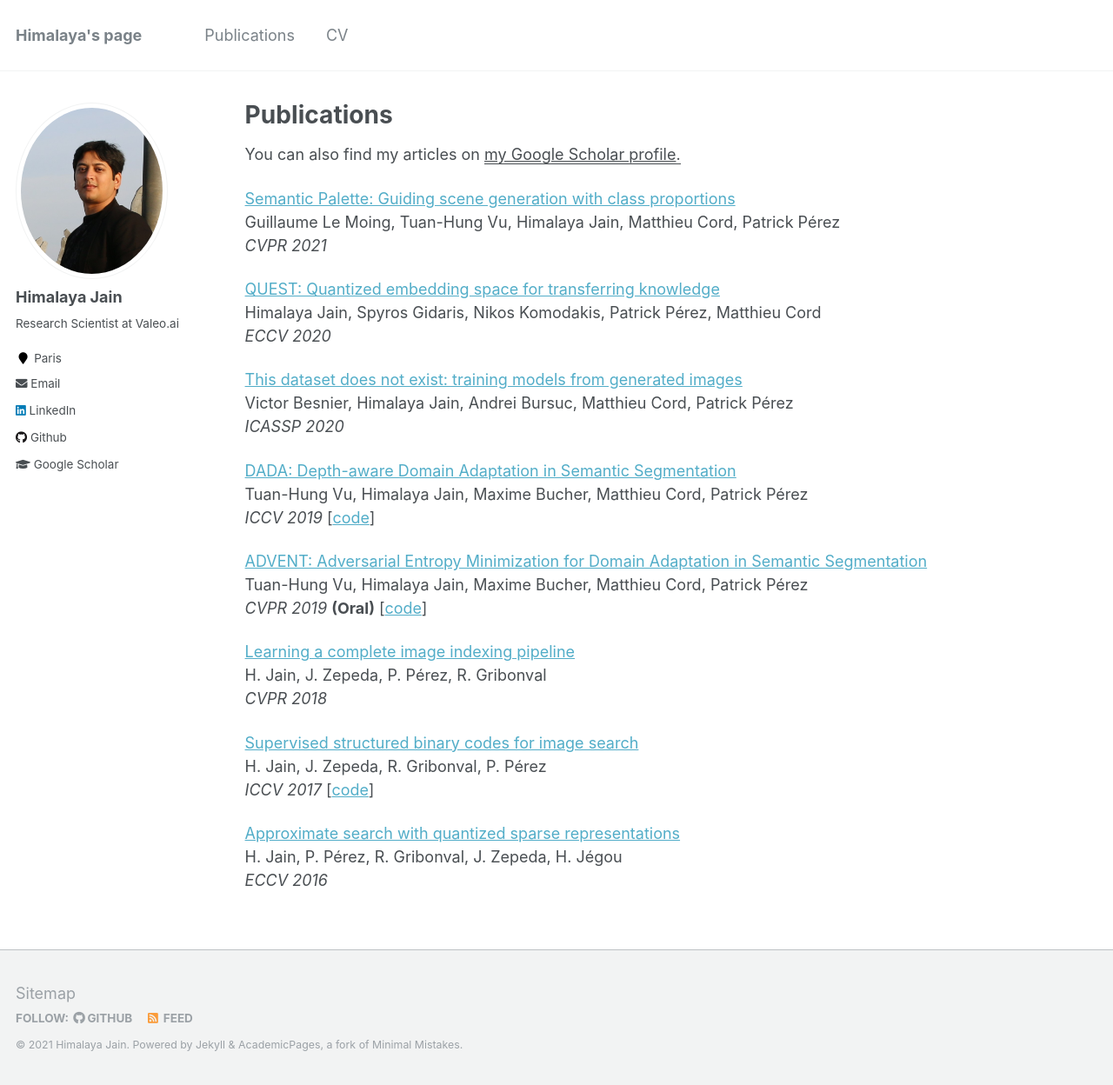
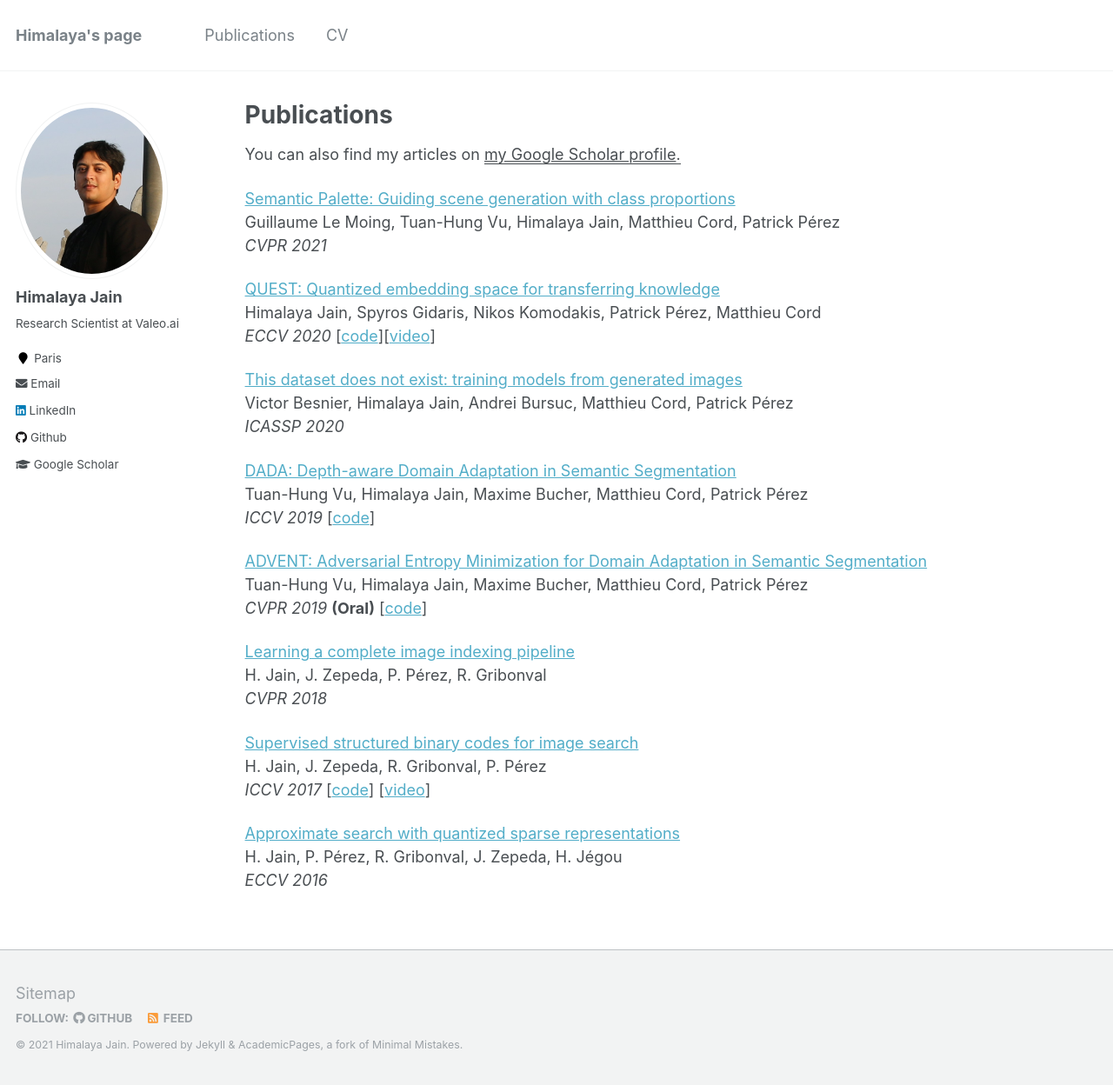
Before and after one commit to himalayajain/himalayajain.github.io, a Jekyll site: the page built from _pages/publications.md, in a window 1280 px wide and 1248 px high. Shown: the whole window at 87% size. Built offline with Jekyll 4.4.1, drawn with Linux system fonts in a browser that asks for light colours.

Commit message:
Update publications.md

```diff
--- a/_pages/publications.md
+++ b/_pages/publications.md
@@ -7,13 +7,13 @@ author_profile: true
 
 You can also find my articles on <u><a href="https://scholar.google.fr/citations?user=Xl7SNlsAAAAJ&hl=en">my Google Scholar profile</a>.</u>
 
-[Semantic Palette: Guiding scene generation with class proportions](https://himalayajain.github.io/publications/)
+[Semantic Palette: Guiding scene generation with class proportions](https://arxiv.org/pdf/2106.01629)
 Guillaume Le Moing, Tuan-Hung Vu, Himalaya Jain, Matthieu Cord, Patrick Pérez
 *CVPR 2021*
 
 [QUEST: Quantized embedding space for transferring knowledge](https://arxiv.org/pdf/1912.01540)
 Himalaya Jain, Spyros Gidaris, Nikos Komodakis, Patrick Pérez, Matthieu Cord
-*ECCV 2020*
+*ECCV 2020* [[code](https://github.com/valeoai/QuEST)][[video](https://www.youtube.com/watch?v=bJyJkAhjp88)]
 
 [This dataset does not exist: training models from generated images](https://arxiv.org/pdf/1911.02888)
 Victor Besnier, Himalaya Jain, Andrei Bursuc, Matthieu Cord, Patrick Pérez
@@ -33,7 +33,7 @@ H. Jain, J. Zepeda, P. Pérez, R. Gribonval
 
 [Supervised structured binary codes for image search](http://openaccess.thecvf.com/content_ICCV_2017/papers/Jain_SUBIC_A_Supervised_ICCV_2017_paper.pdf)
 H. Jain, J. Zepeda, R. Gribonval, P. Pérez
-*ICCV 2017* [[code](https://github.com/technicolor-research/subic)]
+*ICCV 2017* [[code](https://github.com/technicolor-research/subic)] [[video](https://www.youtube.com/watch?v=NrRo-w-bPTE)]
 
 [Approximate search with quantized sparse representations](https://arxiv.org/abs/1608.03308)
 H. Jain, P. Pérez, R. Gribonval, J. Zepeda, H. Jégou
```
